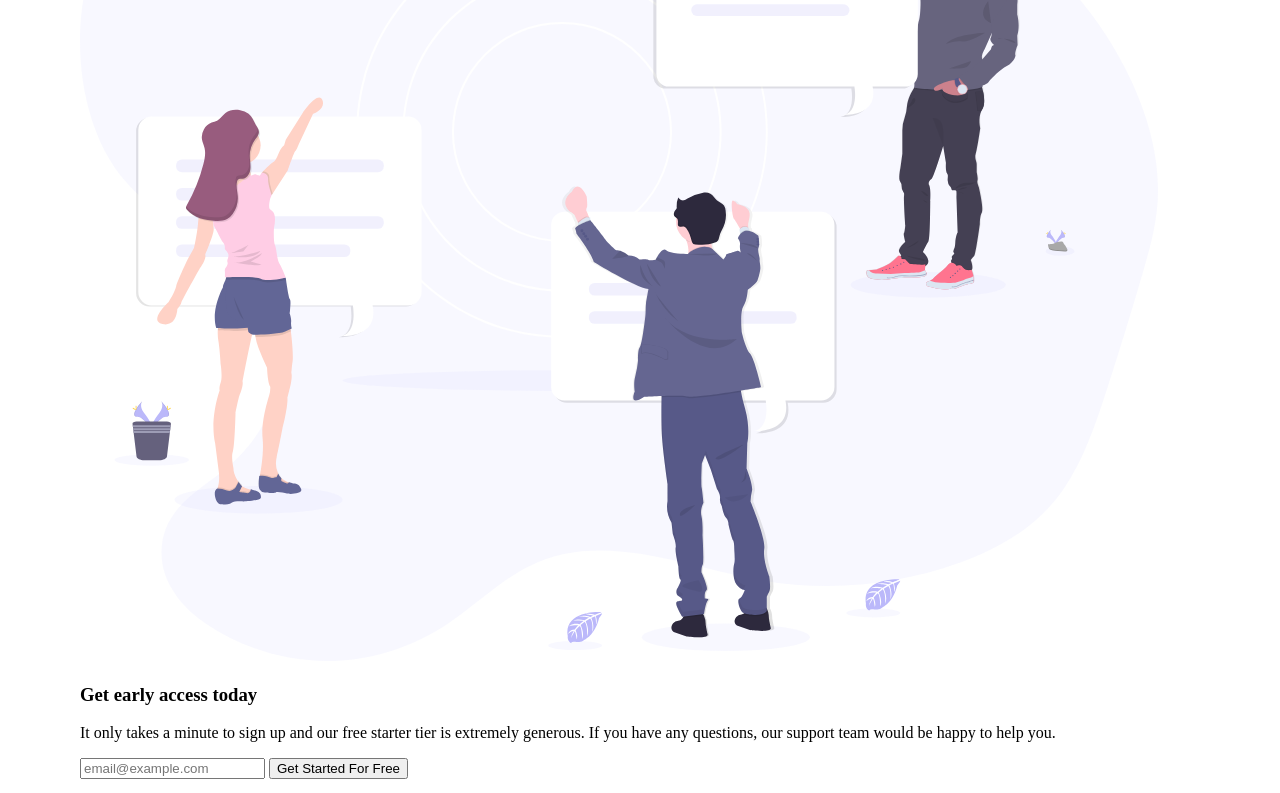
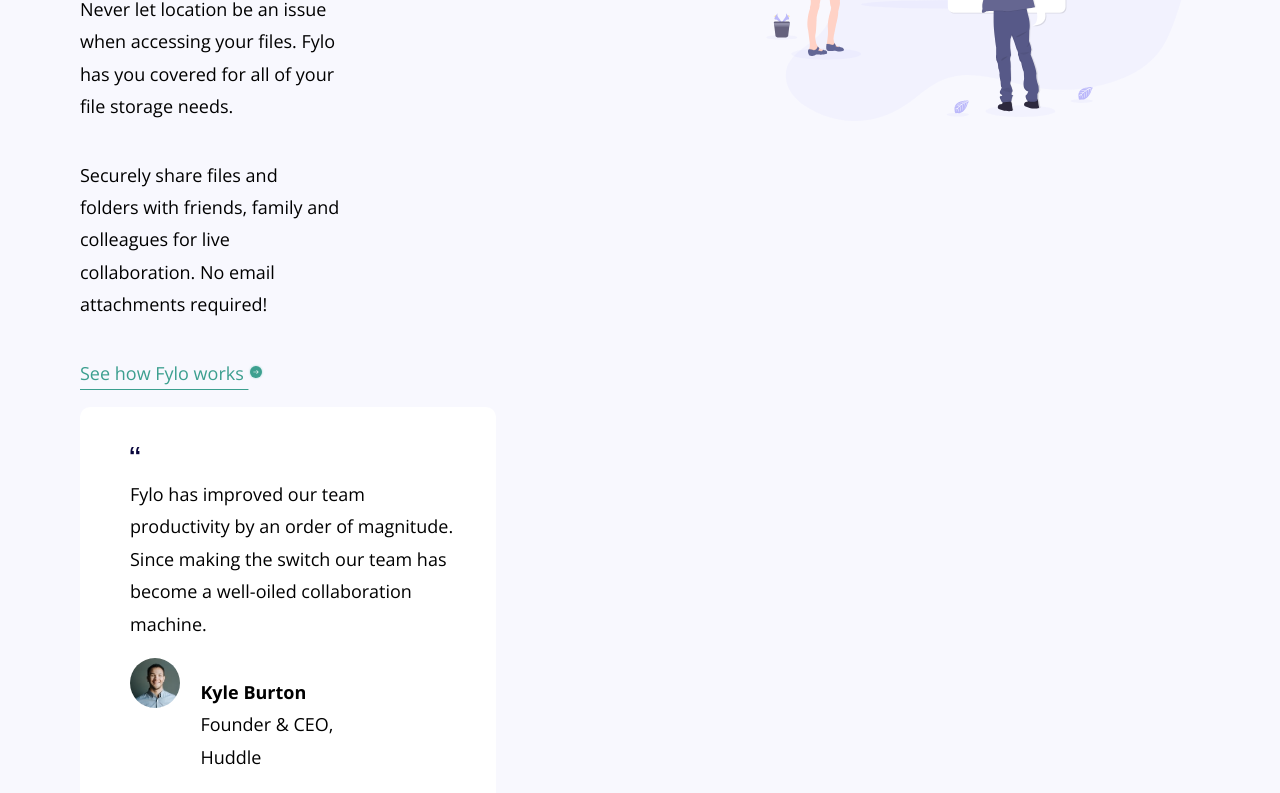
Before and after one commit to jigitaremi/fylo-landing-page, a plain HTML site: page index.html in a window 1280 px wide. Shown: the part 1446-2239 px from the top of the page. Drawn offline with nearby package versions, Linux system fonts and the light colour scheme.

Commit message:
Working on the responsiveness

```diff
--- a/index.html
+++ b/index.html
@@ -49,6 +49,7 @@
 
         <div class="column-2">
           <div class="left-col-2">
+            <div class="left-col-2-content">
               <h2>Stay productive, wherever you are</h2>
               <p>Never let location be an issue when accessing your files. Fylo has you
                 covered for all of your file storage needs.
@@ -57,20 +58,20 @@
                 live collaboration. No email attachments required!
               </p>
               <a href=""><p>See how Fylo works <img src="/images/icon-arrow.svg" alt="arrow pointing right"></p></a>
-
+            </div>
             <div class="testimonial">
                 <img src="/images/icon-quotes.svg" alt="">
                 <p>Fylo has improved our team productivity by an order of magnitude. Since
                   making the switch our team has become a well-oiled collaboration machine.
                 </p>
-            <span><img src="/images/avatar-testimonial.jpg" alt="Kyle Burton"></span>
-            <span>
-              <p>Kyle Burton</p>
-              <p>Founder & CEO, Huddle</p>
-            </span>
+                <div class="image-name">
+                  <img src="/images/avatar-testimonial.jpg" alt="Kyle Burton">
+                  <p class="name"><strong>Kyle Burton</strong> <br>Founder & CEO, Huddle</p>
+              </div>
+            </div>
           </div>
 
-        <div>
+          <div class="right-col-2">
             <img src="/images/illustration-2.svg" alt="">
           </div>
         </div>
@@ -93,7 +94,7 @@
       <footer>
         <div class="footer-logo">
           <img src="/images/logo.svg" alt="">
-        <p><img src="/images/icon-phone.svg" alt="">Phone: +1-543-123-4567</p>
+          <p><img src="/images/icon-phone.svg" alt="" class="phone">Phone: +1-543-123-4567</p>
           <p><img src="/images/icon-email.svg" alt="">example@fylo.com</p>
         </div>
 
@@ -104,6 +105,7 @@
             <a href=""><li>Press</li></a>
             <a href=""><li>Blog</li></a>
           </ul>
+        </div>
 
         <div class="contact-us">
           <ul>
@@ -111,6 +113,7 @@
             <a href=""><li>Terms</li></a>
             <a href=""><li>Privacy</li></a>
           </ul>
+        </div>
 
           <div class="social-media">
             <img src="/images/" alt="">
@@ -121,7 +124,7 @@
 
         <p class="attribution">
           Challenge by <a href="https://www.frontendmentor.io?ref=challenge" target="_blank">Frontend Mentor</a>.
-        Coded by <a href="#">Your Name Here</a>.
+          Coded by <a href="#">Aluko Oluwaremilekun</a>.
         </p>
       </footer>
     </div>
--- a/style.css
+++ b/style.css
@@ -2,16 +2,20 @@
     margin: 0;
     padding: 0;
     box-sizing: border-box;
+    width: 100%;
     height: 100vh;
 }
-
 
 .header{
     display: flex;
     justify-content: space-between;
-    padding: 50px 80px;
+    padding: 50px 0px;
+    width: 100%;
 }
 
+.logo{
+    padding-left: 80px;
+}
 .nav-bar{
     width: 20%;
 }
@@ -34,19 +38,14 @@
     font-style: normal;
 }
 
-main{
-    padding: 20px 80px;
-
-}
-
 .column-1 {
     display: flex;
+    padding: 20px 80px;
 }
 
 .left-col-1{
     width: 50%;
-    padding-right: 50px;
-    padding-top: 50px;
+    padding: 80px 0;
 }
 
 .left-col-1 h1 {
@@ -54,8 +53,9 @@
     font-optical-sizing: auto;
     font-weight: 700;
     font-style: normal;
-    font-size: 3.5em;
+    font-size: 3em;
     line-height: 1.5em;
+    padding-right: 100px;
 }
 
 .left-col-1 p {
@@ -63,7 +63,8 @@
     font-optical-sizing: auto;
     font-weight: 400;
     font-style: normal;
-    font-size: 24px;
+    font-size: 22px;
+    padding-right: 200px;
 }
 
 .left-col-1 input {
@@ -72,13 +73,13 @@
     font-optical-sizing: auto;
     font-weight: 400;
     font-style: normal;
-    width: 50%;
+    width: 40%;
     border-radius: 4px;
     color: hsl(240, 75%, 98%);
 }
 
 .left-col-1 button {
-    padding: 15px 50px;
+    padding: 15px 70px;
     margin-left: 10px;
     color: white;
     border: none;
@@ -91,12 +92,263 @@
     border-radius: 5px;
 }
 
+.left-col-1 button:hover{
+    background-color: hsla(224, 93%, 58%, 0.867);
+    cursor: pointer;
+}
+
 .right-col-1 {
     width: 50%;
 }
 
 .right-col-1 img {
     width: 100%;
+}
+
+.column-2 {
+    display:flex;
+    background-image: url(/images/bg-curve-desktop.svg);
+    background-repeat: no-repeat;
+    background-position-x: center;
+    background-position-y: center;
+    background-size: cover;
+    padding: 100px 80px;
+    margin-top: 200px;
+    justify-content: space-between;
+}
+
+.left-col-2{
+    width: 50%;
+}
+
+.left-col-2-content {
+    display: flex;
+    flex-direction: column;
+}
+
+.left-col-2-content p {
+    padding-right: 300px;
+}
+
+.right-col-2{
+    width: 40%;
+}
+
+.right-col-2 img{
+    width: 100%;
+}
+
+.left-col-2 h2{
+    font-family: "Raleway", sans-serif;
+    font-optical-sizing: auto;
+    font-weight: 700;
+    font-style: normal;
+    font-size: 3em;
+}
+
+.left-col-2 p {
+    font-family: "Open Sans", sans-serif;
+    font-optical-sizing: auto;
+    font-weight: 400;
+    font-style: normal;
+    font-size: 18px;
+    line-height: 1.8em;
+}
+
+.left-col-2 a {
+    color: hsl(224, 47%, 38%);
+    font-family: "Open Sans", sans-serif;
+    font-optical-sizing: auto;
+    font-weight: 400;
+    font-style: normal;
+    font-size: 18px;
+    text-decoration: none;
+}
+
+.left-col-2 a p{
+    color: hsl(170, 45%, 43%);
+    text-decoration: underline;
+    text-underline-offset: 0.5em;
+}
+
+.left-col-2 a p:hover{
+    cursor: pointer;
+    color: hsla(170, 45%, 43%, 0.774)
+}
+
+.testimonial{
+    width: 60%;
+    border: none;
+    border-radius: 10px;
+    background-color: white;
+    padding: 35px 30px 35px 50px;
+}
+
+.testimonial img {
+    width: 3%;
+}
+
+.testimonial P {
+    font-family: "Open Sans", sans-serif;
+    font-optical-sizing: auto;
+    font-weight: 400;
+    font-style: normal;
+    font-size: 18px;
+    /* padding-right: 150px; */
+}
+
+.image-name{
+    display: flex;
+}
+
+.image-name img {
+    border-radius: 100%;
+    width: 15%;
+    height: 15%;
+}
+
+.name {
+    width: 50%;
+    margin-left: 20px;
+    font-family: "Open Sans", sans-serif;
+    font-optical-sizing: auto;
+    font-weight: 400;
+    font-style: normal;
+    font-size: 18px;
+}
+
+.column-3 {
+    display: flex;
+    padding: 50px 80px;
+    background-color: hsl(238, 22%, 44%);
+}
+
+.left-col-3 {
+    width: 50%
+}
+
+.right-col-3 {
+    width: 50%;
+    padding: 100px 200px;
+}
+
+.left-col-3 h3 {
+    font-family: "Raleway", sans-serif;
+    font-optical-sizing: auto;
+    font-weight: 700;
+    font-style: normal;
+    font-size: 3em;
+    color: white;
+}
+
+.left-col-3 p{
+    font-family: "Open Sans", sans-serif;
+    font-optical-sizing: auto;
+    font-weight: 400;
+    font-style: normal;
+    color: white;
+    font-size: 18px;
+    padding-right: 200px;
+}
+
+.right-col-3 input {
+    width: 80%;
+    padding: 20px;
+    border-radius: 5px;
+    margin-bottom: 20px;
+    border: none;
+}
+
+.right-col-3 button {
+    padding: 15px 25px;
+    font-family: "Raleway", sans-serif;
+    font-optical-sizing: auto;
+    font-weight: 700;
+    font-size: 16px;
+    color: white;
+    border-radius: 5px;
+    background-color: hsl(224, 93%, 58%);
+    border: none;
+}
+
+.right-col-3 button:hover{
+    cursor: pointer;
+    background-color: hsla(224, 93%, 58%, 0.886)
+}
+
+footer {
+    display: flex;
+    background-color: hsl(243, 87%, 12%);
+    color: white;
+    justify-content: space-between;
+    padding: 120px 80px;
+    font-family: "Open Sans", sans-serif;
+    font-optical-sizing: auto;
+    font-weight: 400;
+    font-style: normal;
+    font-size: 18px;
+}
+
+.footer-logo img {
+    margin-right: 15px;
+}
+
+footer img {
+    filter: brightness(0) invert(1);
+}
+
+footer a {
+    list-style: none;
+    color: white;
+    text-decoration: none;
+}
+
+footer li {
+    margin-bottom: 15px;
+}
+
+
+@media screen and (max-width:375px) {
+    .header {
+        padding: 20px;
+        justify-content: space-between;
+        align-content: space-around;
+        border: solid black;
+        width: 100%;
+    }
+
+    .logo {
+        padding-left: 0px;
+    }
+
+    .logo img {
+        width: 100%;
+    }
+
+    .nav-bar {
+        width: 100%;
+        border: black solid;
+    }
+
+    .nav-bar ul {
+        justify-content: space-between;
+    }
+
+    .column-1 {
+        flex-direction: column-reverse;
+        border: solid black;
+    }
+
+    .left-col-1 {
+        width: 100%;
+    }
+
+    .left-col-2 {
+        width: 100%;
+    }
+
+
+
 }
 
 
```
Lines whose indentation alone changed are shown as unchanged.
